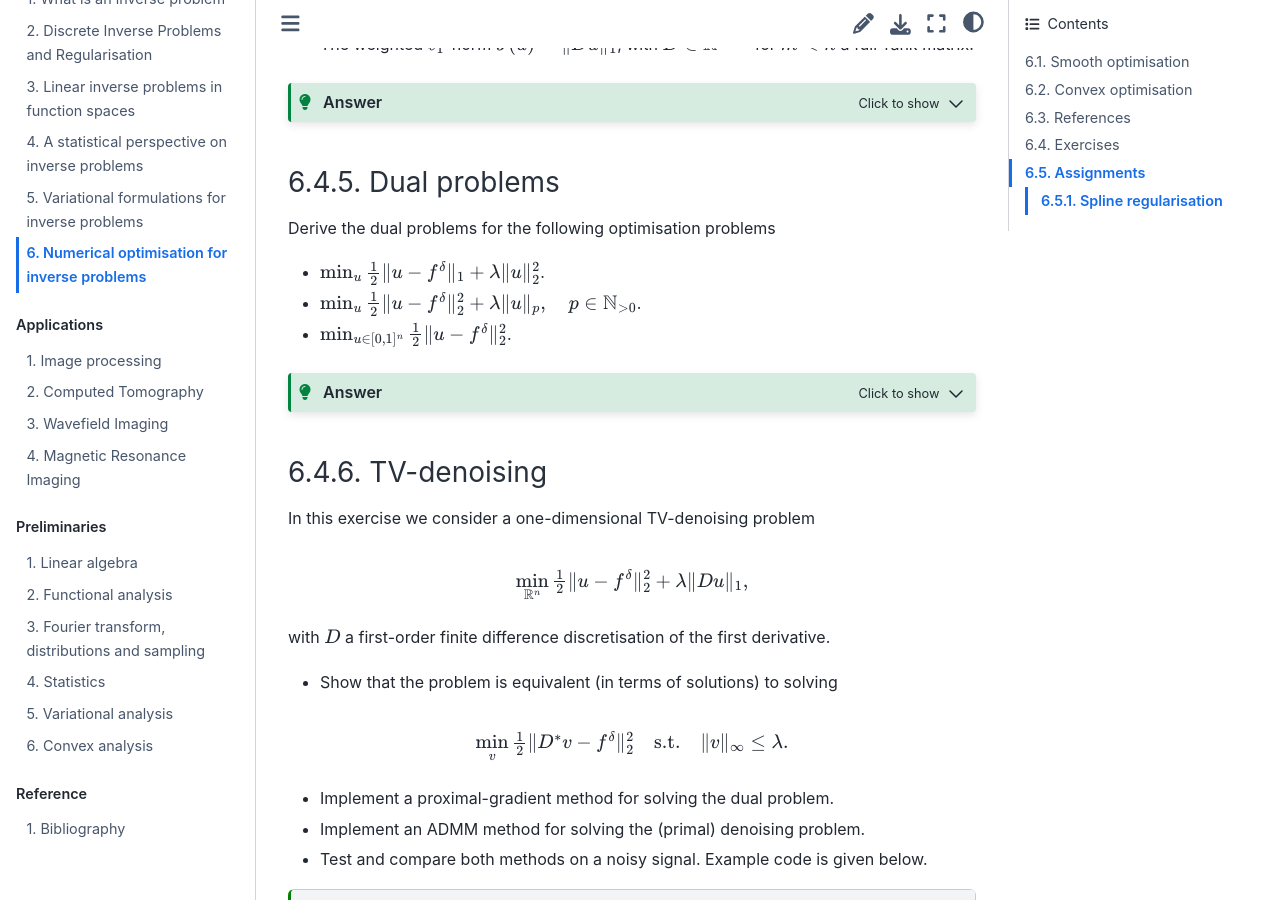
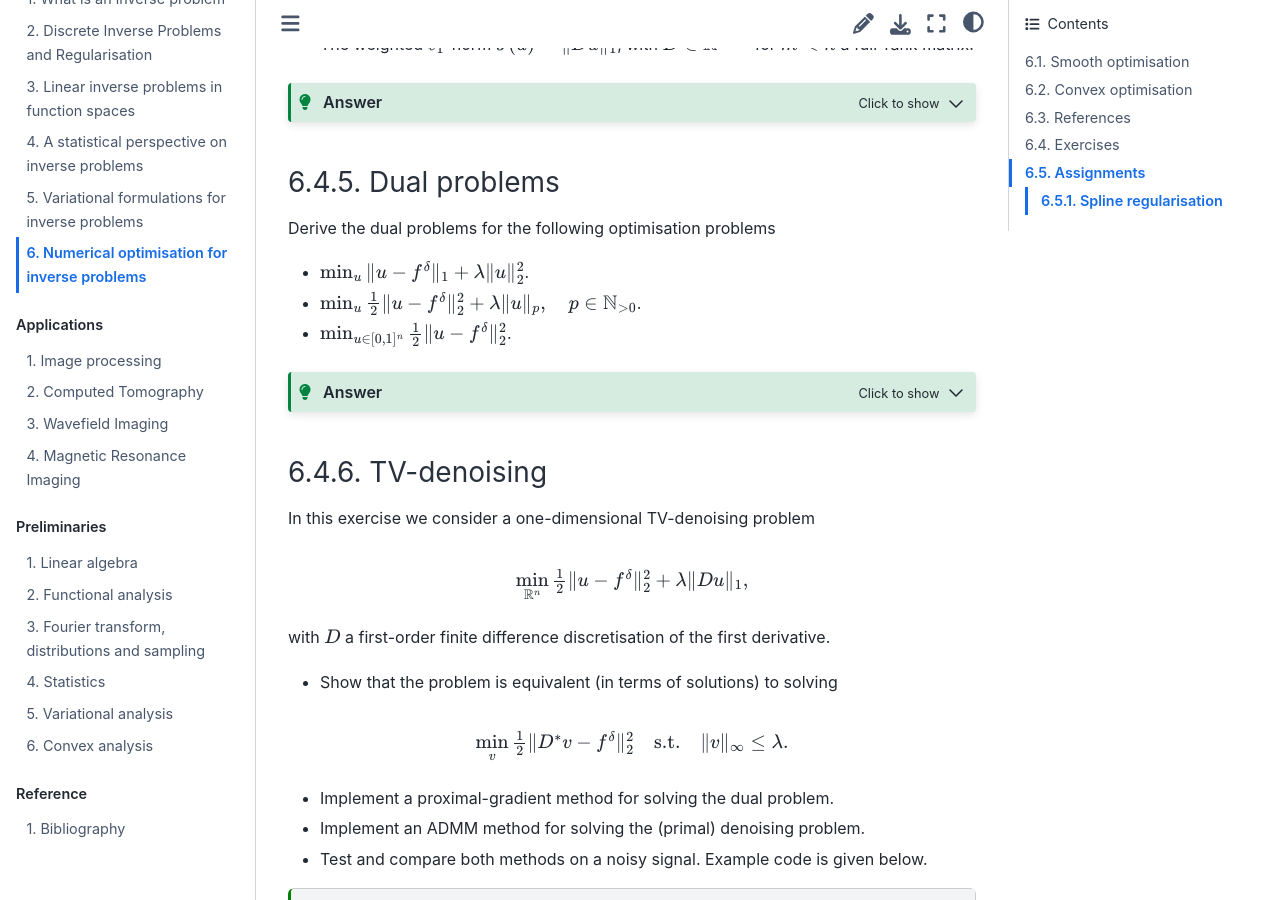
Before and after one commit to TristanvanLeeuwen/IP_and_Im_Lectures, a Jupyter Book: the page built from numerical_optimisation.md, in a window 1280 px wide and 900 px high, scrolled down 17485 px. Built offline with Jupyter Book 1.0.4 settings and Sphinx 7.4.7 and the Sphinx Book theme 1.1.4, drawn with Linux system fonts in a browser that asks for light colours; cross-references to code outside the pages are shown as plain code; some of the changed lines change nothing that is shown.

Commit message:
update exercise in ch6

````diff
--- a/numerical_optimisation.md
+++ b/numerical_optimisation.md
@@ -911,14 +911,14 @@
 
 Derive the dual problems for the following optimisation problems
 
-* $\min_u \textstyle{\frac{1}{2}}\|u - f^\delta\|_1 + \lambda \|u\|_2^2$.
+* $\min_u \|u - f^\delta\|_1 + \lambda \|u\|_2^2$.
 * $\min_u \textstyle{\frac{1}{2}}\|u - f^\delta\|_2^2 + \lambda \|u\|_p, \quad p \in \mathbb{N}_{>0}$.
 * $\min_{u \in [0,1]^n} \textstyle{\frac{1}{2}}\|u - f^\delta\|_2^2$.
 
 ```{admonition} Answer
 :class: tip, dropdown
 
-...
+* We end up with having to solve $\min_u \|\u-f\|_1 + \langle \nu,u\rangle$ and $\min_v \lambda \|v\|_2^2 - \langle \nu, v \rangle$. The second one is easy, since we can compute the optimality condition easily: $2\lambda v - \nu = 0$ giving $v = (2\lambda)^{-1}\nu$ which leads to $-(4\lambda)^{-1}\|\nu\|_2^2$.
 ```
 
 ### TV-denoising
````
